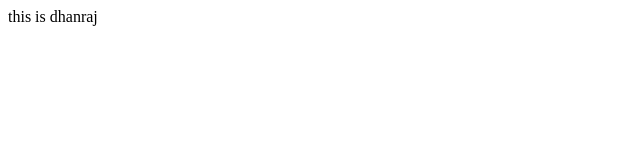
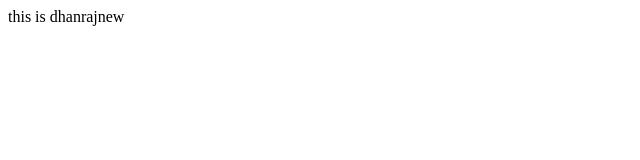
Before and after one commit to ranvirkardhanraj/mydata, a plain HTML site: page index.html in a window 1280 px wide. Shown: the full height of the page, 0-640 px from the left. Drawn offline with Linux system fonts and the light colour scheme.

Commit message:
Update index.html

```diff
--- a/index.html
+++ b/index.html
@@ -1 +1 @@
-<html>this is dhanraj</html>
+<html>this is dhanrajnew</html>
```
